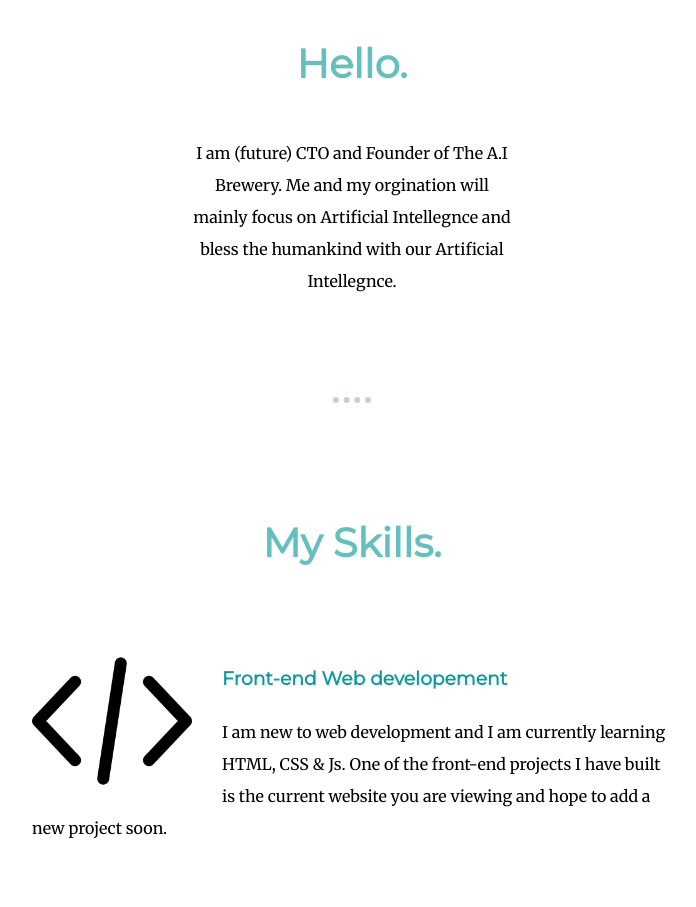
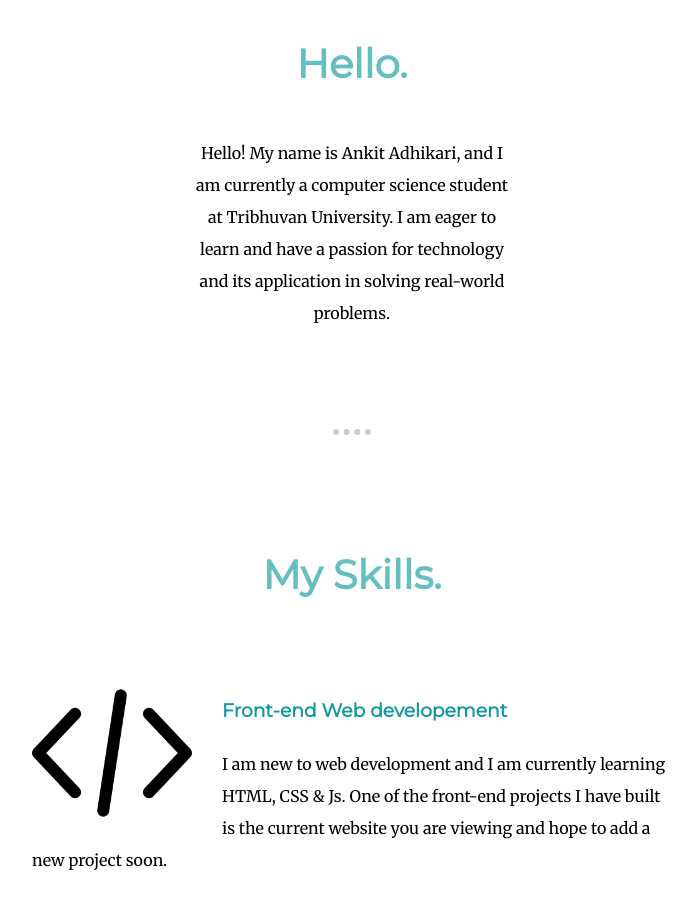
Before and after one commit to AnkitAdhikari/cv, a plain HTML site: page index.html in a window 1280 px wide. Shown: the part 1140-2047 px from the top of the page, without its empty margins (288-984 px from the left). Drawn offline with Linux system fonts and the light colour scheme.

Commit message:
updated my bio

```diff
--- a/index.html
+++ b/index.html
@@ -27,8 +27,7 @@
         <div class="profile">
             <img class="profile-image" src="ankit_profile-modified.png" alt="">
             <h2>Hello.</h2>
-            <p>I am (future) CTO and Founder of The A.I Brewery. Me and my orgination will mainly focus on Artificial
-                Intellegnce and bless the humankind with our Artificial Intellegnce.
+            <p>Hello! My name is Ankit Adhikari, and I am currently a computer science student at Tribhuvan University. I am eager to learn and have a passion for technology and its application in solving real-world problems.
             </p>
         </div>
         <hr>
```
